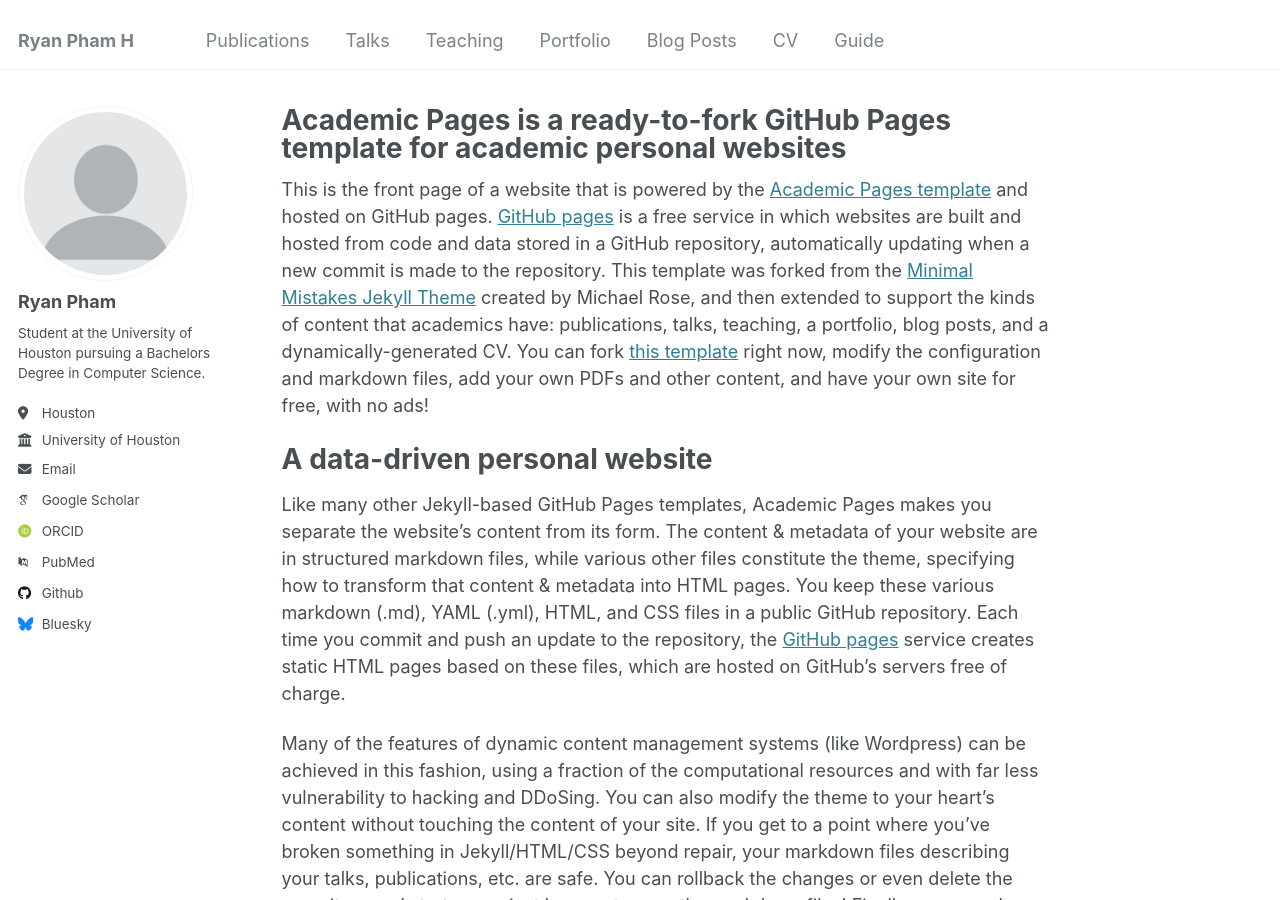
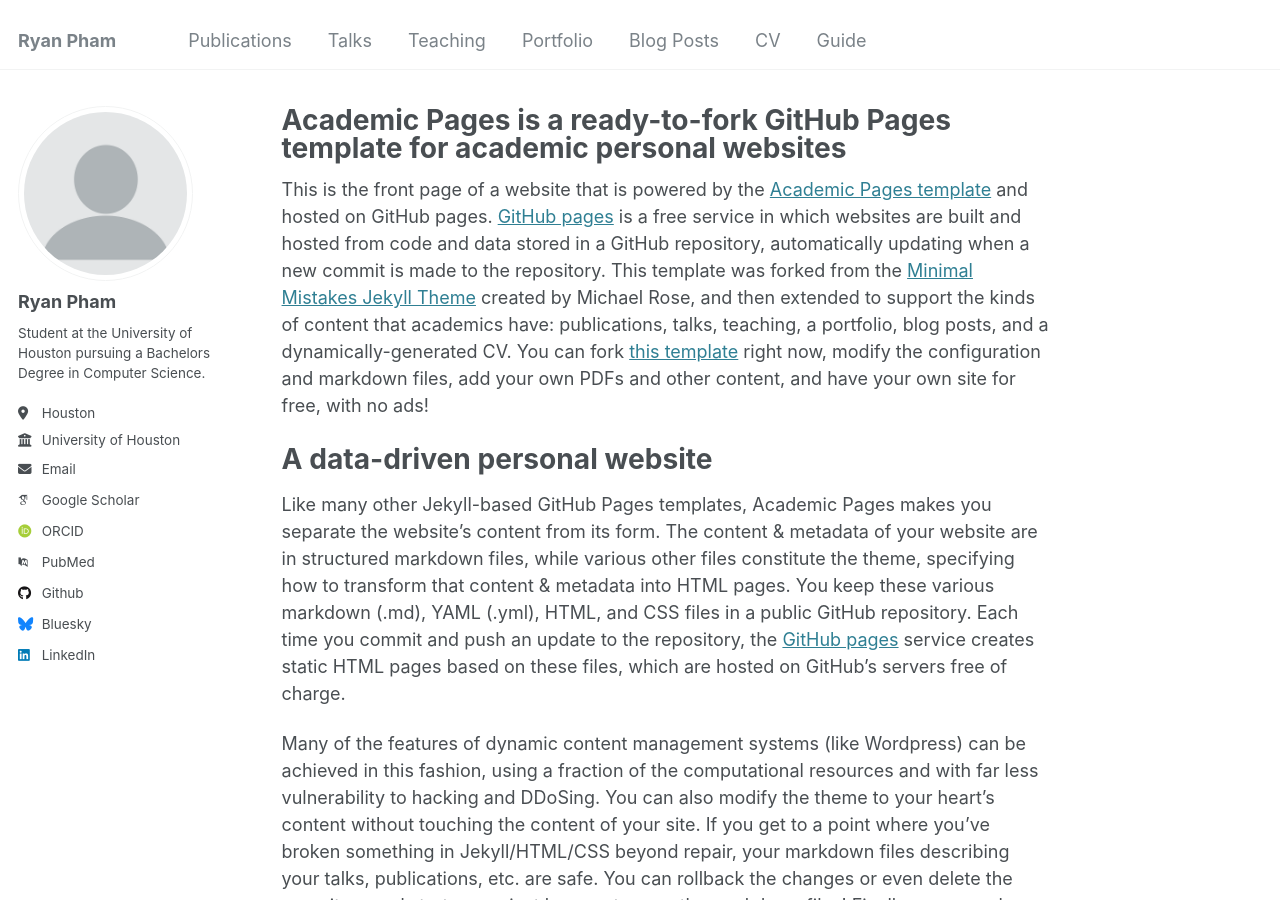
Before and after one commit to rpham0306/rpham0306.github.io, a Jekyll site: the page built from _pages/about.md, in a window 1280 px wide and 900 px high. Built offline with Jekyll 4.4.1, drawn with Linux system fonts in a browser that asks for light colours; some web fonts are replaced; part of the change alters nothing that is shown.

Commit message:
testing 01.27.2024 8:57
adding linkedin

```diff
--- a/_config.yml
+++ b/_config.yml
@@ -8,7 +8,7 @@
 
 # Basic Site Settings
 locale                   : "en-US"
-title                    : "Ryan Pham H"
+title                    : "Ryan Pham"
 title_separator          : "-"
 name                     : &name "Your Name"
 description              : &description "personal description"
@@ -44,7 +44,7 @@ author:
   bitbucket        : # Username - Update with your username on the site
   codepen          : # Username
   dribbble         : # Username
-  github           : "academicpages"
+  github           : "https://github.com/rpham0306"
   kaggle           : # Username
   stackoverflow    : # User number or user number and name (i.e., use "1" or "1/jeff-atwood")
 
@@ -58,7 +58,7 @@ author:
   keybase          : # Username
   instagram        : # Username
   lastfm           : # Username
-  linkedin         : # Username
+  linkedin         : "https://www.linkedin.com/in/ryan-pham-91ab8628b/"
   mastodon         : # URL
   medium           : # URL
   pinterest        : # Username
```
